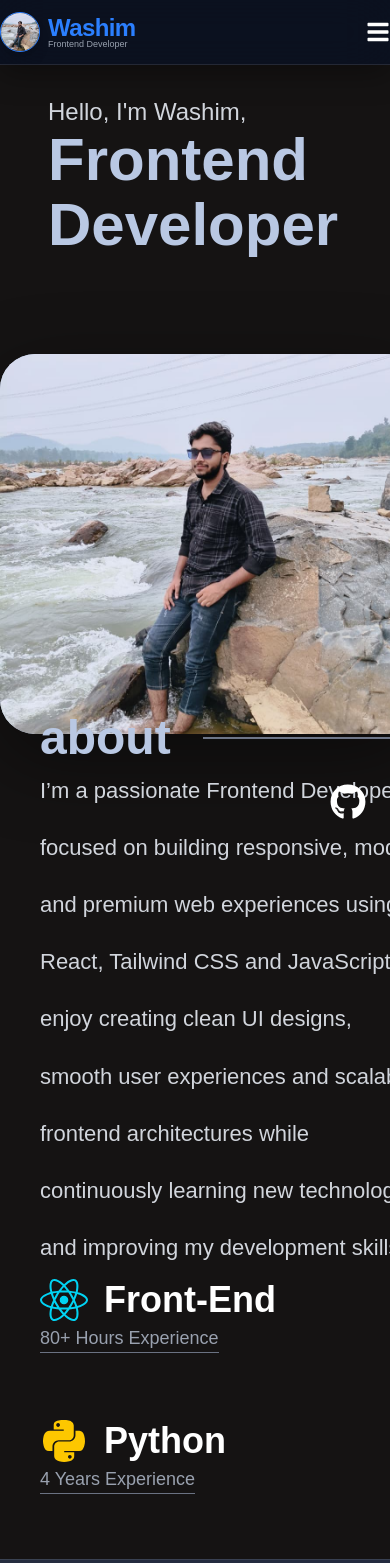
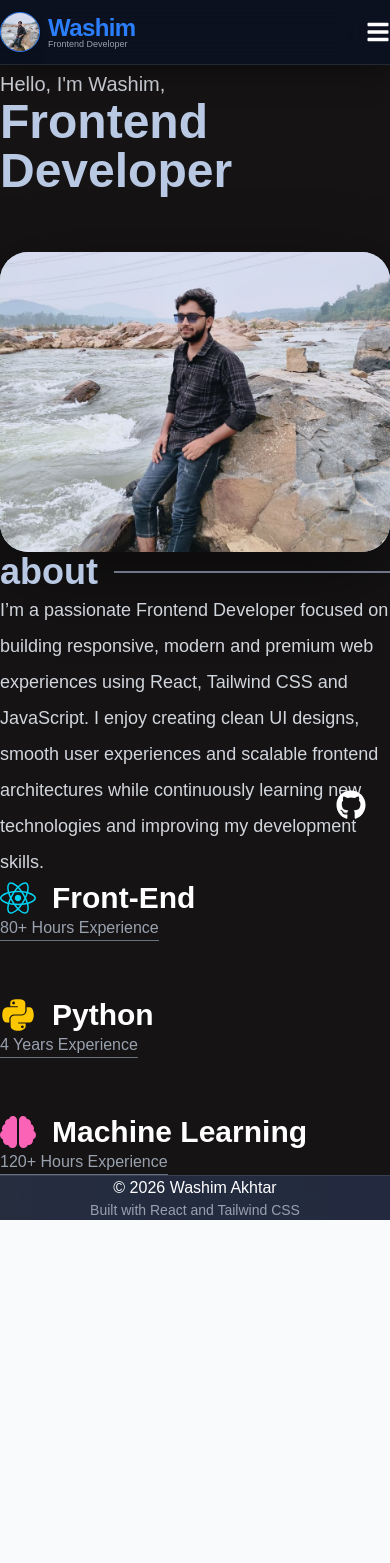
Before and after one commit to Washimakhtar786/react-portfolio, a React (Vite) app: page /about in a window 390 px wide. Shown: the top 1563 px of the page. After the commit the page ends 1220 px from the top, so only its background shows below. Built offline with nearby package versions, Linux system fonts and the light colour scheme.

Commit message:
Make about page responsive for mobile devices

```diff
--- a/src/pages/About.jsx
+++ b/src/pages/About.jsx
@@ -11,21 +11,24 @@ function About() {
 
   return (
 
-    <section className="min-h-[110vh] bg-[#151313] text-white px-8 md:px-20 pt-[150px] pb-32 overflow-hidden">
+    <section className="min-h-[110vh] bg-[#151313] text-white px-4 sm:px-8 md:px-20 pt-[120px] md:pt-[150px] pb-32 overflow-hidden">
+
+      {/* MOBILE NAVBAR SPACER */}
+      <div className="h-[70px] sm:h-[90px] md:hidden"></div>
 
       {/* TOP SECTION */}
-      <div className="max-w-7xl mx-auto grid lg:grid-cols-2 gap-24 items-center relative top-24">
+      <div className="max-w-7xl mx-auto grid lg:grid-cols-2 gap-14 lg:gap-24 items-center md:relative md:top-24">
 
         {/* LEFT */}
-        <div className="translate-x-12">
+        <div className="translate-x-0 md:translate-x-12 pt-16 sm:pt-20 md:pt-0">
 
-          <p className="text-gray-300 text-2xl mb-7">
+          <p className="text-gray-300 text-xl sm:text-2xl mb-5 md:mb-7">
 
             Hello, I'm Washim,
 
           </p>
 
-          <h1 className="text-6xl md:text-7xl font-black leading-[1.08] text-[#B9C8E3] mb-8">
+          <h1 className="text-5xl sm:text-6xl md:text-7xl font-black leading-[1.02] md:leading-[1.08] text-[#B9C8E3] mb-8 break-words">
 
             Frontend <br />
             Developer
@@ -35,9 +38,9 @@ function About() {
         </div>
 
         {/* RIGHT IMAGE */}
-        <div className="flex justify-center lg:justify-end pt-10">
+        <div className="flex justify-center lg:justify-end pt-6 md:pt-10">
 
-          <div className="w-[420px] h-[380px] rounded-[35px] overflow-hidden bg-[#B9C8E3] shadow-[0_25px_80px_rgba(0,0,0,0.45)]">
+          <div className="w-full max-w-[420px] h-[300px] sm:h-[340px] md:h-[380px] rounded-[28px] md:rounded-[35px] overflow-hidden bg-[#B9C8E3] shadow-[0_25px_80px_rgba(0,0,0,0.45)]">
 
             <img
               src={profileImage}
@@ -52,12 +55,12 @@ function About() {
       </div>
 
       {/* ABOUT SECTION */}
-      <div className="max-w-7xl mx-auto mt-20 translate-x-10 relative top-19">
+      <div className="max-w-7xl mx-auto mt-16 md:mt-20 translate-x-0 md:translate-x-10 md:relative md:top-19">
 
         {/* TITLE */}
-        <div className="flex items-center gap-8 mb-10">
+        <div className="flex items-center gap-4 md:gap-8 mb-8 md:mb-10">
 
-          <h2 className="text-5xl font-black text-[#B9C8E3]">
+          <h2 className="text-4xl sm:text-5xl font-black text-[#B9C8E3]">
 
             about
 
@@ -68,7 +71,7 @@ function About() {
         </div>
 
         {/* DESCRIPTION */}
-        <p className="text-gray-300 text-[22px] leading-[2.6] max-w-6xl mt-6">
+        <p className="text-gray-300 text-lg sm:text-[20px] md:text-[22px] leading-[2] md:leading-[2.6] max-w-6xl mt-4 md:mt-6 break-words">
 
           I’m a passionate Frontend Developer focused on building
           responsive, modern and premium web experiences using
@@ -80,16 +83,16 @@ function About() {
         </p>
 
         {/* SKILLS */}
-        <div className="grid md:grid-cols-3 gap-16 mt-20">
+        <div className="grid md:grid-cols-3 gap-14 md:gap-16 mt-16 md:mt-20">
 
           {/* FRONTEND */}
           <div>
 
             <div className="flex items-center gap-4 mb-5">
 
-              <FaReact className="text-5xl text-cyan-400" />
+              <FaReact className="text-4xl md:text-5xl text-cyan-400 flex-shrink-0" />
 
-              <h3 className="text-4xl font-bold">
+              <h3 className="text-3xl md:text-4xl font-bold">
 
                 Front-End
 
@@ -97,7 +100,7 @@ function About() {
 
             </div>
 
-            <p className="text-gray-400 text-lg border-b border-gray-500 inline-block pb-2">
+            <p className="text-gray-400 text-base md:text-lg border-b border-gray-500 inline-block pb-2">
 
               80+ Hours Experience
 
@@ -110,9 +113,9 @@ function About() {
 
             <div className="flex items-center gap-4 mb-5">
 
-              <FaPython className="text-5xl text-yellow-400" />
+              <FaPython className="text-4xl md:text-5xl text-yellow-400 flex-shrink-0" />
 
-              <h3 className="text-4xl font-bold">
+              <h3 className="text-3xl md:text-4xl font-bold">
 
                 Python
 
@@ -120,7 +123,7 @@ function About() {
 
             </div>
 
-            <p className="text-gray-400 text-lg border-b border-gray-500 inline-block pb-2">
+            <p className="text-gray-400 text-base md:text-lg border-b border-gray-500 inline-block pb-2">
 
               4 Years Experience
 
@@ -133,9 +136,9 @@ function About() {
 
             <div className="flex items-center gap-4 mb-5">
 
-              <FaBrain className="text-5xl text-pink-400" />
+              <FaBrain className="text-4xl md:text-5xl text-pink-400 flex-shrink-0" />
 
-              <h3 className="text-4xl font-bold">
+              <h3 className="text-3xl md:text-4xl font-bold break-words">
 
                 Machine Learning
 
@@ -143,7 +146,7 @@ function About() {
 
             </div>
 
-            <p className="text-gray-400 text-lg border-b border-gray-500 inline-block pb-2">
+            <p className="text-gray-400 text-base md:text-lg border-b border-gray-500 inline-block pb-2">
 
               120+ Hours Experience
 
@@ -160,7 +163,7 @@ function About() {
         href="https://github.com/Washimakhtar786"
         target="_blank"
         rel="noreferrer"
-        className="fixed bottom-6 right-6 text-white text-4xl hover:scale-110 transition duration-300 z-40"
+        className="fixed bottom-6 right-6 text-white text-3xl md:text-4xl hover:scale-110 transition duration-300 z-40"
       >
 
         <FaGithub />
```
